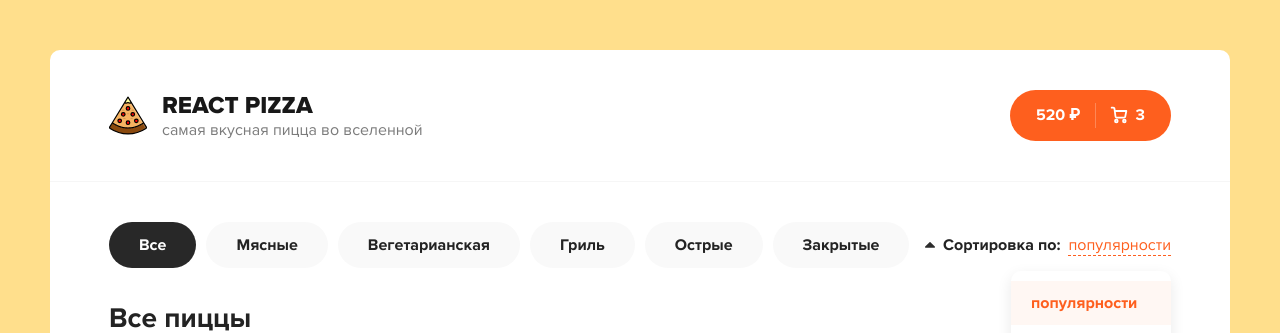
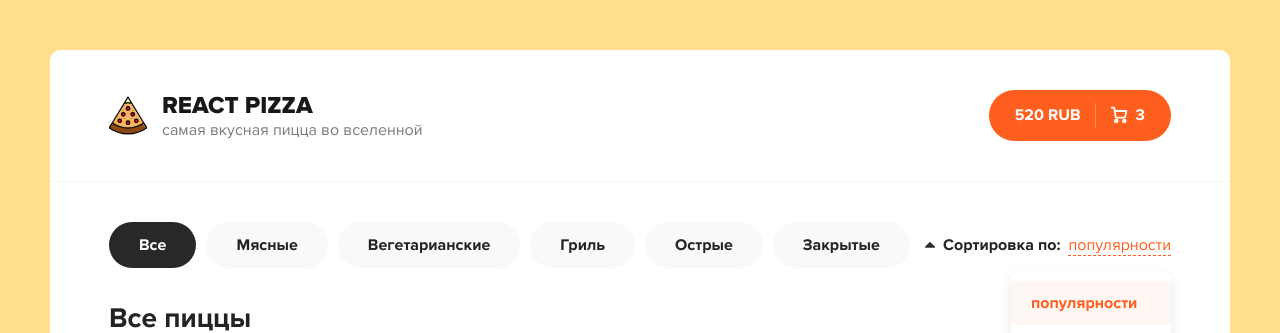
Before and after one commit to Evgenia-cyber/pizza-react, a React app: page / in a window 1280 px wide. Shown: the top 333 px of the page. Built offline with nearby package versions, Linux system fonts and the light colour scheme.

Commit message:
Version 2.0: added <Header/>(with <Button></Button>),<Categories/>(add className='active' for active category),components/index.js(for all imports in App.js)

```diff
--- a/package.json
+++ b/package.json
@@ -20,6 +20,7 @@
     "bfj": "^7.0.2",
     "camelcase": "^6.1.0",
     "case-sensitive-paths-webpack-plugin": "2.3.0",
+    "classnames": "^2.2.6",
     "css-loader": "4.3.0",
     "dotenv": "8.2.0",
     "dotenv-expand": "5.1.0",
--- a/src/App.js
+++ b/src/App.js
@@ -1,69 +1,27 @@
 import React from 'react';
-import logo from './assets/img/pizza-logo.svg'
+
+import { Header, Categories } from './components';
 
 function App() {
+
+
   return (
     <div className="wrapper">
-      <div className="header">
-        <div className="container">
-          <div className="header__logo">
-            <img width="38" src={logo} alt="Pizza logo" />
-            <div>
-              <h1>React Pizza</h1>
-              <p>самая вкусная пицца во вселенной</p>
-            </div>
-          </div>
-          <div className="header__cart">
-            <a href="/cart.html" className="button button--cart">
-              <span>520 ₽</span>
-              <div className="button__delimiter"></div>
-              <svg
-                width="18"
-                height="18"
-                viewBox="0 0 18 18"
-                fill="none"
-                xmlns="http://www.w3.org/2000/svg"
-              >
-                <path
-                  d="M6.33333 16.3333C7.06971 16.3333 7.66667 15.7364 7.66667 15C7.66667 14.2636 7.06971 13.6667 6.33333 13.6667C5.59695 13.6667 5 14.2636 5 15C5 15.7364 5.59695 16.3333 6.33333 16.3333Z"
-                  stroke="white"
-                  strokeWidth="1.8"
-                  strokeLinecap="round"
-                  strokeLinejoin="round"
-                />
-                <path
-                  d="M14.3333 16.3333C15.0697 16.3333 15.6667 15.7364 15.6667 15C15.6667 14.2636 15.0697 13.6667 14.3333 13.6667C13.597 13.6667 13 14.2636 13 15C13 15.7364 13.597 16.3333 14.3333 16.3333Z"
-                  stroke="white"
-                  strokeWidth="1.8"
-                  strokeLinecap="round"
-                  strokeLinejoin="round"
-                />
-                <path
-                  d="M4.78002 4.99999H16.3334L15.2134 10.5933C15.1524 10.9003 14.9854 11.176 14.7417 11.3722C14.4979 11.5684 14.1929 11.6727 13.88 11.6667H6.83335C6.50781 11.6694 6.1925 11.553 5.94689 11.3393C5.70128 11.1256 5.54233 10.8295 5.50002 10.5067L4.48669 2.82666C4.44466 2.50615 4.28764 2.21182 4.04482 1.99844C3.80201 1.78505 3.48994 1.66715 3.16669 1.66666H1.66669"
-                  stroke="white"
-                  strokeWidth="1.8"
-                  strokeLinecap="round"
-                  strokeLinejoin="round"
-                />
-              </svg>
-              <span>3</span>
-            </a>
-          </div>
-        </div>
-      </div>
+      <Header />
       <div className="content">
         <div className="container">
           <div className="content__top">
-            <div className="categories">
-              <ul>
-                <li className="active">Все</li>
-                <li>Мясные</li>
-                <li>Вегетарианская</li>
-                <li>Гриль</li>
-                <li>Острые</li>
-                <li>Закрытые</li>
-              </ul>
-            </div>
+            <Categories
+              onClickItem={(category) => console.log(category)}
+              categories={[
+                'Все',
+                'Мясные',
+                'Вегетарианские',
+                'Гриль',
+                'Острые',
+                'Закрытые',
+              ]}
+            />
             <div className="sort">
               <div className="sort__label">
                 <svg
--- /dev/null
+++ b/src/components/Button.jsx
@@ -0,0 +1,7 @@
+import React from 'react';
+
+function Button({ children, className }) {
+  return <button className={className}>{children}</button>;
+}
+
+export default Button;
--- /dev/null
+++ b/src/components/Categories.jsx
@@ -0,0 +1,51 @@
+import React, { useState } from 'react';
+
+function Categories({ categories, onClickItem }) {
+  const [activeItem, setActiveItem] = useState(0);
+  return (
+    <div className="categories">
+      <ul>
+        {categories &&
+          categories.map((category, index) => (
+            <li
+              className={activeItem === index ? 'active' : ''}
+              onClick={() => {
+                onClickItem(category);
+                setActiveItem(index);
+              }}
+              key={category}
+            >
+              {category}
+            </li>
+          ))}
+      </ul>
+    </div>
+  );
+}
+// class Categories extends React.Component {
+//   state = {
+//     activeItem: 0,
+//   };
+//   render() {
+//     return (
+//       <div className="categories">
+//         <ul>
+//           {this.props.categories.map((category, index) => (
+//             <li
+//               className={this.state.activeItem === index ? 'active' : ''}
+//               onClick={() => {
+//                 this.props.onClickItem(category);
+//                 this.setState({ activeItem: index });
+//               }}
+//               key={category}
+//             >
+//               {category}
+//             </li>
+//           ))}
+//         </ul>
+//       </div>
+//     );
+//   }
+// }
+
+export default Categories;
--- /dev/null
+++ b/src/components/Header.jsx
@@ -0,0 +1,57 @@
+import React from 'react';
+import logo from '../assets/img/pizza-logo.svg';
+import Button from './Button';
+
+function Header() {
+  return (
+    <div className="header">
+      <div className="container">
+        <div className="header__logo">
+          <img width="38" src={logo} alt="Pizza logo" />
+          <div>
+            <h1>React Pizza</h1>
+            <p>самая вкусная пицца во вселенной</p>
+          </div>
+        </div>
+        <div className="header__cart">
+          <Button className="button button--cart">
+            <span>520 RUB</span>
+            <div className="button__delimiter"></div>
+            <svg
+              width="18"
+              height="18"
+              viewBox="0 0 18 18"
+              fill="none"
+              xmlns="http://www.w3.org/2000/svg"
+            >
+              <path
+                d="M6.33333 16.3333C7.06971 16.3333 7.66667 15.7364 7.66667 15C7.66667 14.2636 7.06971 13.6667 6.33333 13.6667C5.59695 13.6667 5 14.2636 5 15C5 15.7364 5.59695 16.3333 6.33333 16.3333Z"
+                stroke="white"
+                strokeWidth="1.8"
+                strokeLinecap="round"
+                strokeLinejoin="round"
+              />
+              <path
+                d="M14.3333 16.3333C15.0697 16.3333 15.6667 15.7364 15.6667 15C15.6667 14.2636 15.0697 13.6667 14.3333 13.6667C13.597 13.6667 13 14.2636 13 15C13 15.7364 13.597 16.3333 14.3333 16.3333Z"
+                stroke="white"
+                strokeWidth="1.8"
+                strokeLinecap="round"
+                strokeLinejoin="round"
+              />
+              <path
+                d="M4.78002 4.99999H16.3334L15.2134 10.5933C15.1524 10.9003 14.9854 11.176 14.7417 11.3722C14.4979 11.5684 14.1929 11.6727 13.88 11.6667H6.83335C6.50781 11.6694 6.1925 11.553 5.94689 11.3393C5.70128 11.1256 5.54233 10.8295 5.50002 10.5067L4.48669 2.82666C4.44466 2.50615 4.28764 2.21182 4.04482 1.99844C3.80201 1.78505 3.48994 1.66715 3.16669 1.66666H1.66669"
+                stroke="white"
+                strokeWidth="1.8"
+                strokeLinecap="round"
+                strokeLinejoin="round"
+              />
+            </svg>
+            <span>3</span>
+            </Button>
+        </div>
+      </div>
+    </div>
+  );
+}
+
+export default Header;
--- /dev/null
+++ b/src/components/index.js
@@ -0,0 +1,8 @@
+// import Categories from './Categories';
+// import Header from './Header';
+// import Button from './Button';
+// export { Button, Categories, Header };
+
+export { default as Button } from './Button';
+export { default as Categories } from './Categories';
+export { default as Header } from './Header';
```
Also changed, not shown: 1 other file (tests, documents, lock files or other folders).
